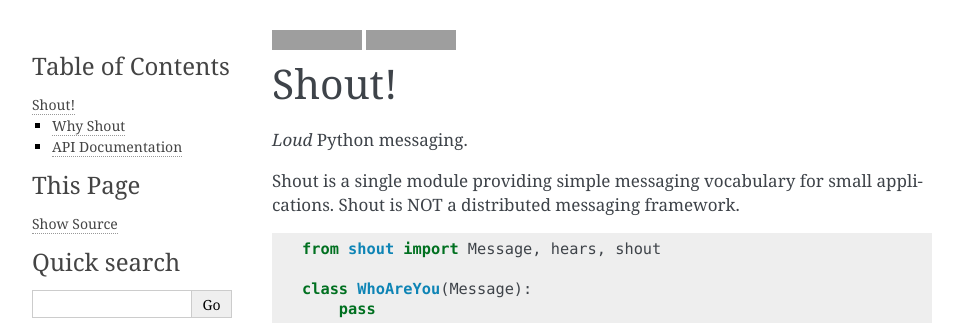
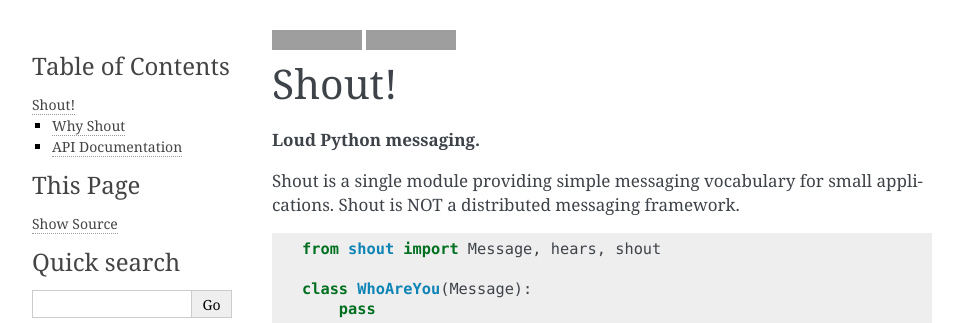
Before and after one commit to danbradham/shout, a Sphinx documentation site: the page built from docs/index.rst, in a window 1280 px wide, cut to the strip 0-323 px from the top of the page. Shown: the whole strip, without its empty margins (148-1111 px from the left). Built offline with Sphinx 7.4.7, drawn with Linux system fonts in a browser that asks for light colours; grey boxes are pictures that could not be loaded.

```diff
--- a/README.rst
+++ b/README.rst
@@ -6,7 +6,7 @@
 ========
  Shout!
 ========
-*Loud* Python messaging.
+**Loud Python messaging.**
 
 Shout is a single module providing simple messaging vocabulary for small applications. Shout is NOT a distributed messaging framework.
 
--- a/docs/index.rst
+++ b/docs/index.rst
@@ -6,7 +6,7 @@
 ========
  Shout!
 ========
-*Loud* Python messaging.
+**Loud Python messaging.**
 
 Shout is a single module providing simple messaging vocabulary for small applications. Shout is NOT a distributed messaging framework.
 
```
